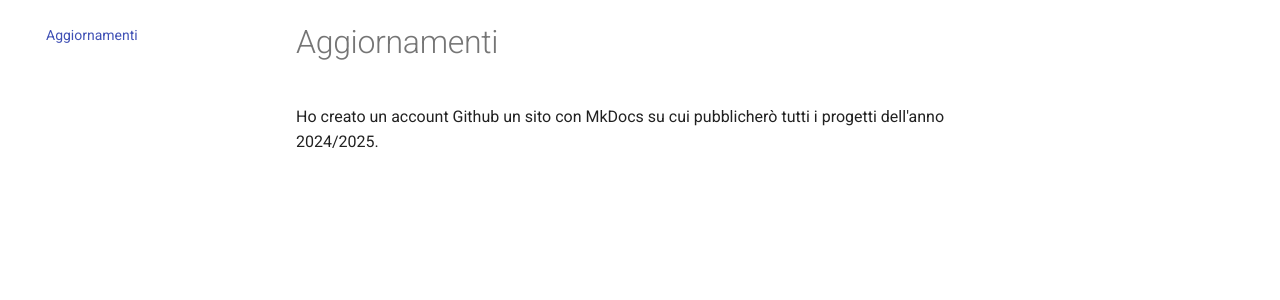
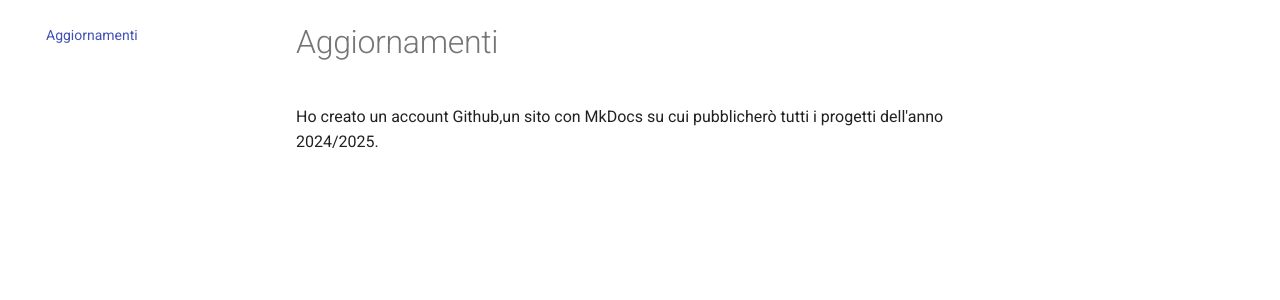
Before and after one commit to pennacchiomatteoo/nonsocosasiamo, an MkDocs documentation site: the page built from docs/blog.md, in a window 1280 px wide. Shown: the part 124-424 px from the top of the page. Built offline with MkDocs 1.6.1 and Material for MkDocs 9.7.7, drawn with Linux system fonts in a browser that asks for light colours.

Commit message:
first commit

```diff
--- a/docs/blog.md
+++ b/docs/blog.md
@@ -1,3 +1,3 @@
 # Aggiornamenti
 
-Ho creato un account Github un sito con MkDocs su cui pubblicherò tutti i progetti dell'anno 2024/2025.
+Ho creato un account Github,un sito con MkDocs su cui pubblicherò tutti i progetti dell'anno 2024/2025.
```
